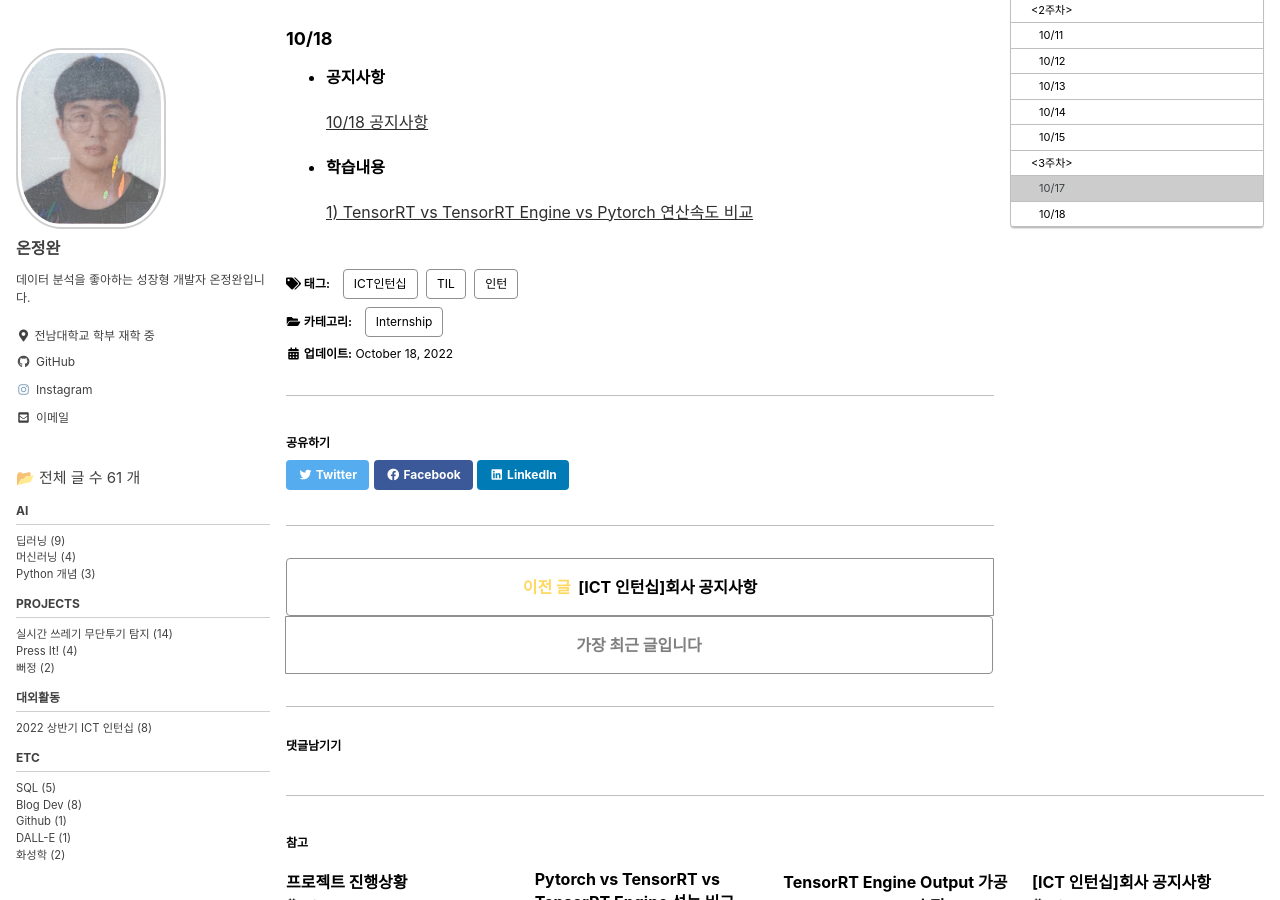
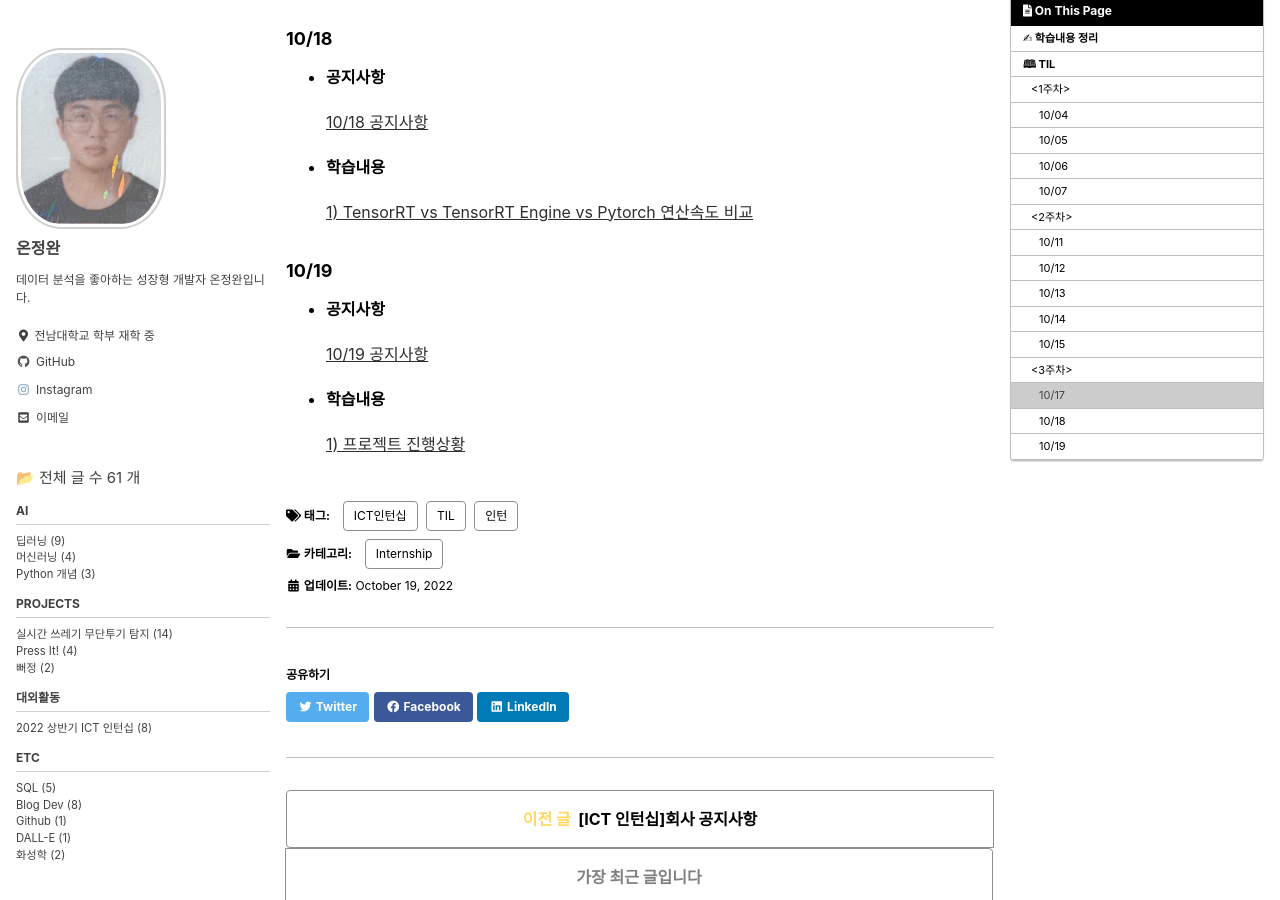
Before and after one commit to On-JungWoan/On-JungWoan.github.io, a Jekyll site: the page built from _posts/2022 상반기 ICT 인턴십/2022-10-19-Itern-TIL-10.md, in a window 1280 px wide and 900 px high, scrolled down 3449 px. Built offline with Jekyll 4.4.1, drawn with Linux system fonts in a browser that asks for light colours; cached includes are drawn as plain includes; comment, search, counter and statistics services are not loaded; some of the changed text lies outside the part shown.

Commit message:
19일포스팅

```diff
--- a/_posts/2022 상반기 ICT 인턴십/2022-10-18-Itern-TIL-10.md
+++ b/_posts/2022 상반기 ICT 인턴십/2022-10-19-Itern-TIL-10.md
@@ -10,8 +10,8 @@ tags:
 toc: true
 toc_sticky: true
 
-date: 2022-10-18
-last_modified_at: 2022-10-18
+date: 2022-10-19
+last_modified_at: 2022-10-19
 ---
 
 # ✍ 학습내용 정리
@@ -154,3 +154,13 @@ last_modified_at: 2022-10-18
 * **학습내용**
 
   [1) TensorRT vs TensorRT Engine vs Pytorch 연산속도 비교](https://on-jungwoan.github.io/dl/trt_speed/)
+
+### 10/19
+
+* **공지사항**
+
+  [10/19 공지사항](https://on-jungwoan.github.io/internship/notice/#1019)
+
+* **학습내용**
+
+  [1) 프로젝트 진행상황](https://on-jungwoan.github.io/dl/project_prog/)
```
